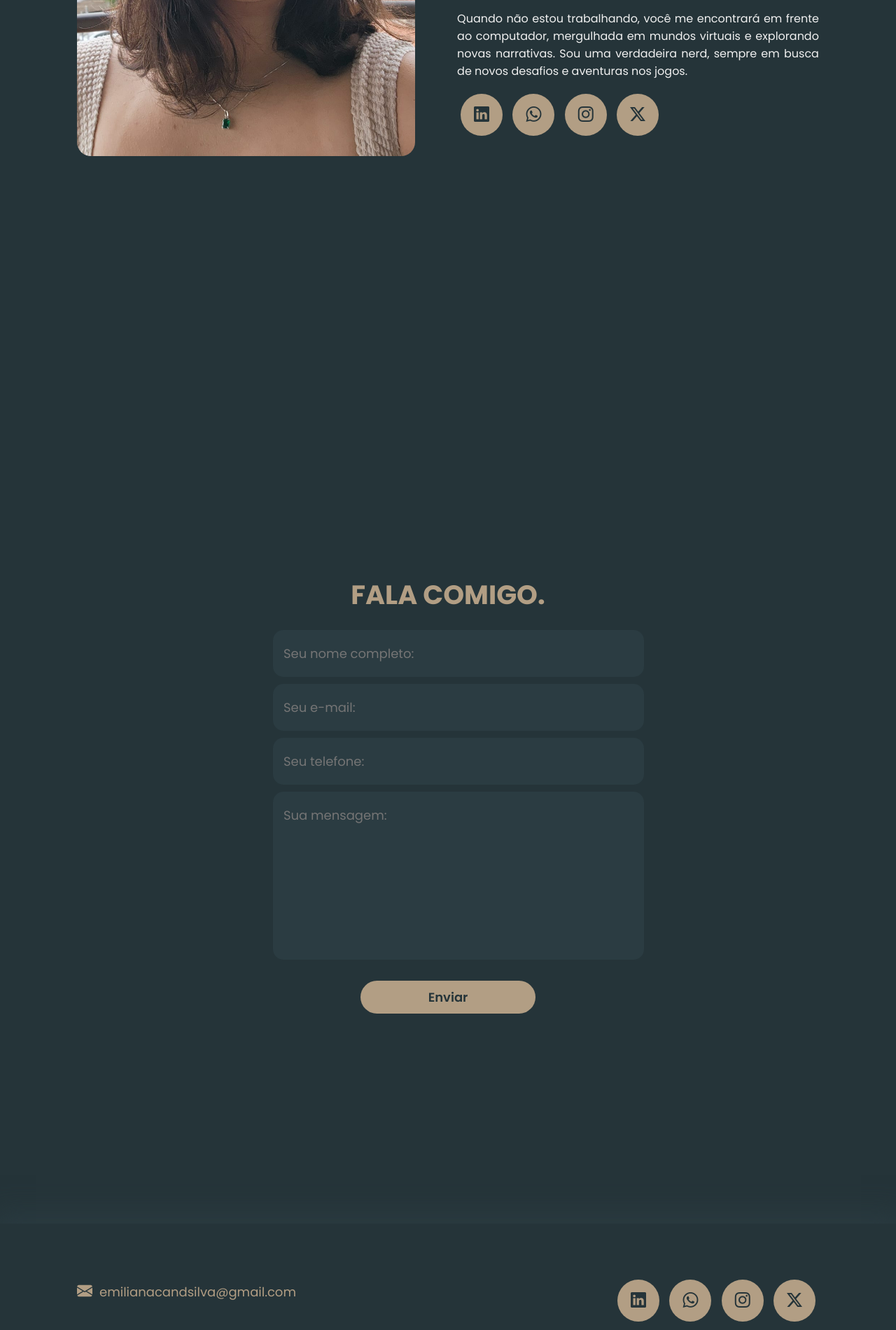
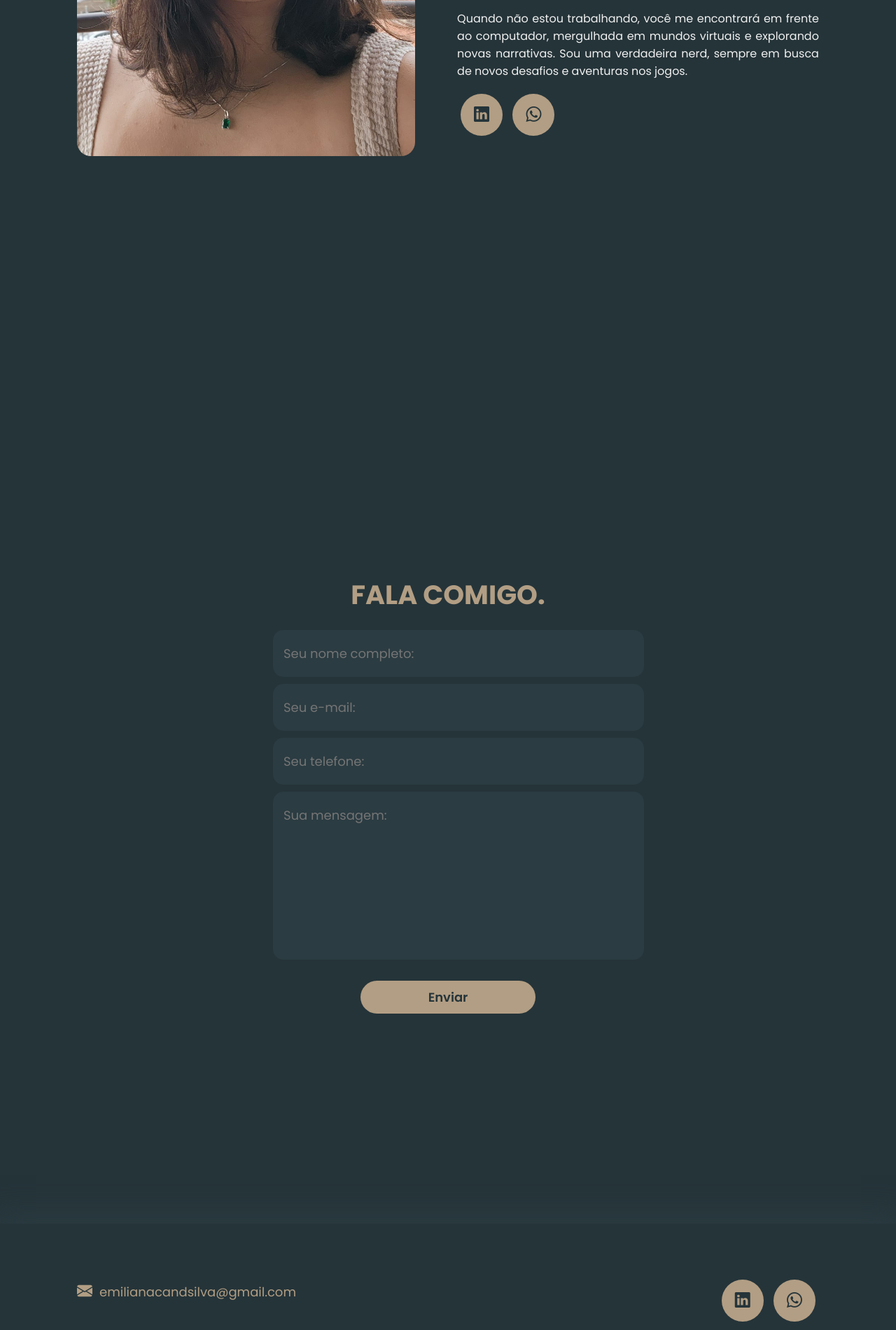
Before and after one commit to emilianac/portfolio, a website: page index.html in a window 1280 px wide. Shown: the part 2620-4520 px from the top of the page at 70% size. Drawn offline with nearby package versions, Linux system fonts and the light colour scheme; a web font is replaced by a local one.

Commit message:
sdadsadsadsadsadsadsadsa

```diff
--- a/index.html
+++ b/index.html
@@ -142,9 +142,6 @@
                         <div class="btn-social">
                             <a href="https://www.linkedin.com/in/emilianacandidasilva/"><button><i class="bi bi-linkedin"></i></button></a>
                             <a href="https://wa.me/+5532998680141"><button><i class="bi bi-whatsapp"></i></button></a>
-                            <a href="https://www.instagram.com/_anailime/"><button><i class="bi bi-instagram"></i></button></a>
-                            <a href="https://x.com/akamleeana"><button><i class="bi bi-twitter-x"></i></button></a>
-                        </div>
                         <!--BTN SOCIAL-->
                     </div>
                     <!--TXT SOBRE-->
@@ -194,8 +191,6 @@
                         <div class="btn-social">
                             <a href="https://www.linkedin.com/in/emilianacandidasilva/"><button><i class="bi bi-linkedin"></i></button></a>
                             <a href="https://wa.me/+5532998680141"><button><i class="bi bi-whatsapp"></i></button></a>
-                            <a href="https://www.instagram.com/_anailime/"><button><i class="bi bi-instagram"></i></button></a>
-                            <a href="https://x.com/akamleeana"><button><i class="bi bi-twitter-x"></i></button></a>
                         </div>
                         <!--BTN SOCIAL-->
                     </div>
```
